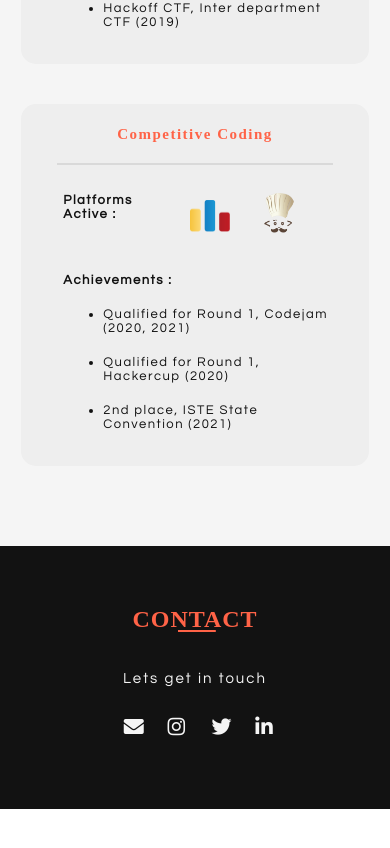
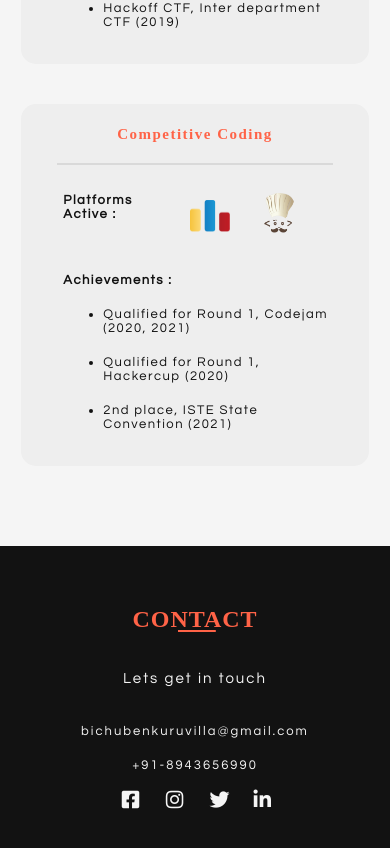
Before and after one commit to ben-jnr/ben-jnr.github.io, a React (Create React App) app: page / in a window 390 px wide. Shown: the part 3876-4724 px from the top of the page. Before the commit the page ends 4685 px from the top, so only its background shows below. Built offline with nearby package versions, Linux system fonts and the light colour scheme; a web font is replaced by a local one.

Commit message:
some bugs rectified and contact details added

```diff
--- a/src/Contact.js
+++ b/src/Contact.js
@@ -11,8 +11,20 @@
                 Lets get in touch
             </div>
 
+            <p id="Contact-Mail">
+                <a href="mailto:bichubenkuruvilla@gmail.com">
+                    bichubenkuruvilla@gmail.com
+                </a>
+            </p>
+
+            <p id="Contact-Phone">
+                <a href="tel:+918943656990">
+                    +91-8943656990
+                </a>
+            </p>
+
             <div className="Social" id="ContactSocial">
-                <div className="SocialItems"><a href="mailto:bichubenkuruvilla@gmail.com"> <i className="fas fa-envelope SocialIcon"></i> </a></div>
+                <div className="SocialItems"><a href="https://www.facebook.com/bichu.ben2K/"> <i className="fab fa-facebook-square SocialIcon"></i> </a></div>
                 <div className="SocialItems"><a href="https://www.instagram.com/_ben.jnr_/"><i className="fab fa-instagram SocialIcon"></i></a></div>
                 <div className="SocialItems"><a href="https://twitter.com/BenBichu"><i className="fab fa-twitter SocialIcon"></i></a></div>
                 <div className="SocialItems"><a href="https://www.linkedin.com/in/bichu-ben-kuruvilla-183178175/"><i className="fab fa-linkedin-in SocialIcon"></i></a></div>
--- a/src/Navbar.js
+++ b/src/Navbar.js
@@ -6,10 +6,52 @@
 
     const [flag,setFlag] = useState(0);
 
+    function scrollHandler() {
+        if(window.scrollY < document.getElementById("About").offsetTop-300) {
+            document.getElementsByClassName("ActiveNav")[0].classList.remove("ActiveNav");
+            document.getElementsByClassName("ActiveNav")[0].classList.remove("ActiveNav");
+            document.getElementsByClassName("HomeNav")[0].classList.add("ActiveNav");
+            document.getElementsByClassName("HomeNav")[1].classList.add("ActiveNav");
+        }
+        else if(window.scrollY < document.getElementById("Skills").offsetTop-300) {
+            document.getElementsByClassName("ActiveNav")[0].classList.remove("ActiveNav");
+            document.getElementsByClassName("ActiveNav")[0].classList.remove("ActiveNav");
+            document.getElementsByClassName("AboutNav")[0].classList.add("ActiveNav");
+            document.getElementsByClassName("AboutNav")[1].classList.add("ActiveNav");
+        }
+        else if(window.scrollY < document.getElementById("Projects").offsetTop-300) {
+            document.getElementsByClassName("ActiveNav")[0].classList.remove("ActiveNav");
+            document.getElementsByClassName("ActiveNav")[0].classList.remove("ActiveNav");
+            document.getElementsByClassName("SkillsNav")[0].classList.add("ActiveNav");
+            document.getElementsByClassName("SkillsNav")[1].classList.add("ActiveNav");
+        }
+        else if(window.scrollY < document.getElementById("Activities").offsetTop-300) {
+            document.getElementsByClassName("ActiveNav")[0].classList.remove("ActiveNav");
+            document.getElementsByClassName("ActiveNav")[0].classList.remove("ActiveNav");
+            document.getElementsByClassName("ProjectsNav")[0].classList.add("ActiveNav");
+            document.getElementsByClassName("ProjectsNav")[1].classList.add("ActiveNav");
+        }
+        else if(window.scrollY < document.getElementById("Contact").offsetTop-500) {
+            document.getElementsByClassName("ActiveNav")[0].classList.remove("ActiveNav");
+            document.getElementsByClassName("ActiveNav")[0].classList.remove("ActiveNav");
+            document.getElementsByClassName("ActivitiesNav")[0].classList.add("ActiveNav");
+            document.getElementsByClassName("ActivitiesNav")[1].classList.add("ActiveNav");
+        }
+        else {
+            document.getElementsByClassName("ActiveNav")[0].classList.remove("ActiveNav");
+            document.getElementsByClassName("ActiveNav")[0].classList.remove("ActiveNav");
+            document.getElementsByClassName("ContactNav")[0].classList.add("ActiveNav");
+            document.getElementsByClassName("ContactNav")[1].classList.add("ActiveNav");
+        }
+    }
+
+
     function clickHandler(id) {
         window.scrollTo(0,document.getElementById(id).offsetTop-100);
         document.getElementsByClassName("ActiveNav")[0].classList.remove("ActiveNav");
+        document.getElementsByClassName("ActiveNav")[0].classList.remove("ActiveNav");
         document.getElementsByClassName(id+ "Nav")[0].classList.add("ActiveNav");
+        document.getElementsByClassName(id+ "Nav")[1].classList.add("ActiveNav");
         setFlag(0);
     }
 
@@ -23,7 +65,7 @@
 
 
     useEffect(()=>{
-        if(flag == 1)
+        if(flag === 1)
             document.getElementById("PhoneMenu").style.left = "0%";
         else
             document.getElementById("PhoneMenu").style.left = "-50%";
@@ -31,32 +73,8 @@
 
 
     useEffect(()=>{
-        document.addEventListener("scroll", () => {
-            if(window.scrollY < document.getElementById("About").offsetTop-300) {
-                document.getElementsByClassName("ActiveNav")[0].classList.remove("ActiveNav");
-                document.getElementsByClassName("HomeNav")[0].classList.add("ActiveNav");
-            }
-            else if(window.scrollY < document.getElementById("Skills").offsetTop-300) {
-                document.getElementsByClassName("ActiveNav")[0].classList.remove("ActiveNav");
-                document.getElementsByClassName("AboutNav")[0].classList.add("ActiveNav");
-            }
-            else if(window.scrollY < document.getElementById("Projects").offsetTop-300) {
-                document.getElementsByClassName("ActiveNav")[0].classList.remove("ActiveNav");
-                document.getElementsByClassName("SkillsNav")[0].classList.add("ActiveNav");
-            }
-            else if(window.scrollY < document.getElementById("Activities").offsetTop-300) {
-                document.getElementsByClassName("ActiveNav")[0].classList.remove("ActiveNav");
-                document.getElementsByClassName("ProjectsNav")[0].classList.add("ActiveNav");
-            }
-            else if(window.scrollY < document.getElementById("Contact").offsetTop-500) {
-                document.getElementsByClassName("ActiveNav")[0].classList.remove("ActiveNav");
-                document.getElementsByClassName("ActivitiesNav")[0].classList.add("ActiveNav");
-            }
-            else {
-                document.getElementsByClassName("ActiveNav")[0].classList.remove("ActiveNav");
-                document.getElementsByClassName("ContactNav")[0].classList.add("ActiveNav");
-            }
-        });
+        scrollHandler();
+        document.addEventListener("scroll", scrollHandler);
     },[]);
 
 
--- a/src/styles/Contact.css
+++ b/src/styles/Contact.css
@@ -31,7 +31,7 @@
 }
 
 #ContactSocial {
-    margin-top:-80px;
+    margin-top:-110px;
     margin-left:42.3%;
     width:15% !important;
     text-align: center  ;
@@ -40,6 +40,45 @@
 #ContactSocial .SocialItems a i {
     font-size:25px !important;
 }
+
+
+#Contact-Mail {
+    margin-top:40px;
+    width:100%;
+    text-align: center;
+    color:whitesmoke;
+}
+
+
+#Contact-Mail a{
+    color: whitesmoke;
+    font-family: 'Questrial', sans-serif;
+    font-size: 15px;
+    letter-spacing: 2px;
+}
+
+#Contact-Mail a:hover{
+    color: tomato
+}
+
+#Contact-Phone {
+    width:100%;
+    text-align: center;
+    color:whitesmoke;
+}
+
+
+#Contact-Phone a{
+    color: whitesmoke;
+    font-family: 'Questrial', sans-serif;
+    font-size: 15px;
+    letter-spacing: 2px;
+}
+
+#Contact-Phone a:hover{
+    color: tomato
+}
+
 
 
 @media screen and (max-width:500px) {
@@ -54,12 +93,24 @@
 
     #ContactSocial {
         width:45% !important;
-        margin-left:27.5%;
-        margin-top:-50px !important;
+        margin-left:27%;
+        margin-top:-80px !important;
     }
 
     #ContactSocial .SocialItems a i {
         font-size:20px !important;
+    }
+
+    #Contact-Mail {
+        margin-top:35px;
+    }
+
+    #Contact-Mail a{
+        font-size: 13px;
+    }
+
+    #Contact-Phone a{
+        font-size: 13px;
     }
 
 }
@@ -77,8 +128,24 @@
 
     #ContactSocial {
         width:25% !important;
-        margin-top:-80px;
-        margin-left:37.5%;
+        margin-top:-95px;
+        margin-left:37%;
+    }
+
+    #ContactSocial .SocialItems a i {
+        font-size:20px !important;
+    }
+
+    #Contact-Mail {
+        margin-top: 40px;
+    }
+
+    #Contact-Mail a{
+        font-size: 13px;
+    }
+
+    #Contact-Phone a{
+        font-size: 13px;
     }
 
 }
```
